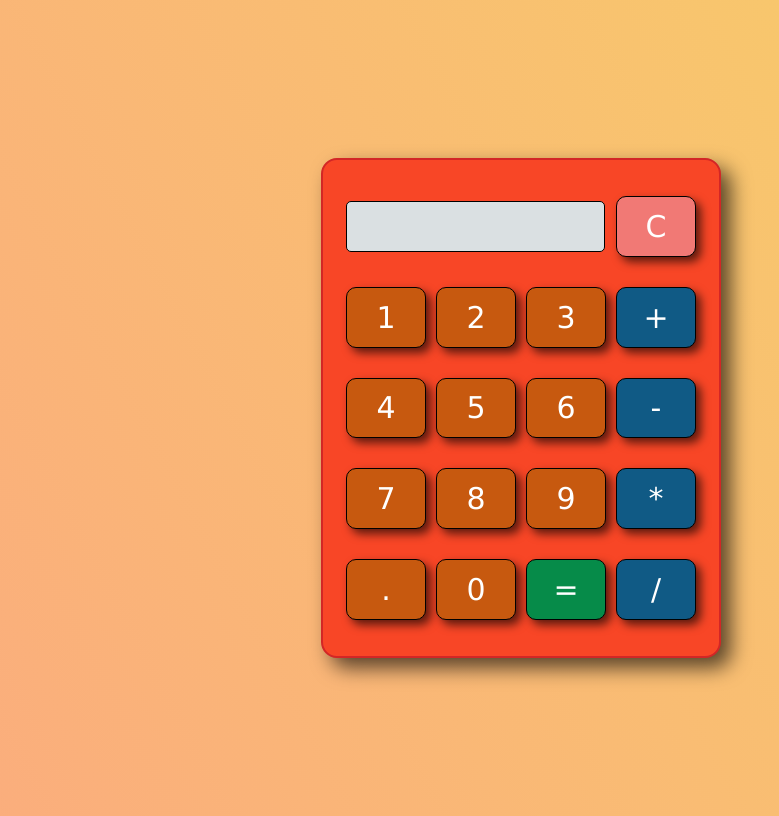
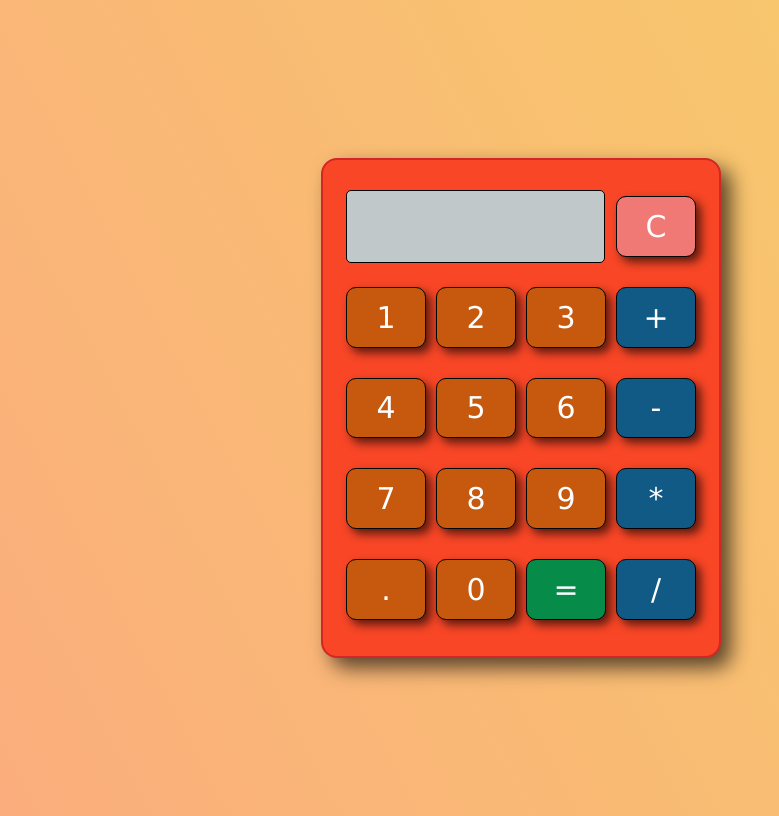
Before and after one commit to marley3000/Calculadora, a plain HTML site: page index.html in a window 1280 px wide. Shown: the whole page, without its empty margins (127-906 px from the left). Drawn offline with Linux system fonts and the light colour scheme.

Commit message:
Cambio height display-box

```diff
--- a/style.css
+++ b/style.css
@@ -23,12 +23,12 @@ body {
 
 .display-box {
     font-family: Verdana, Geneva, Tahoma, sans-serif;
-    background-color:rgb(218, 224, 226);
+    background-color:rgb(192, 200, 202);
     border: solid black 0.5px;
     color: black;
     border-radius: 5px;
     width: 95%;
-    height: 55%;
+    height: 80%;
     outline: none;
     font-size: 22px;
 }
```
